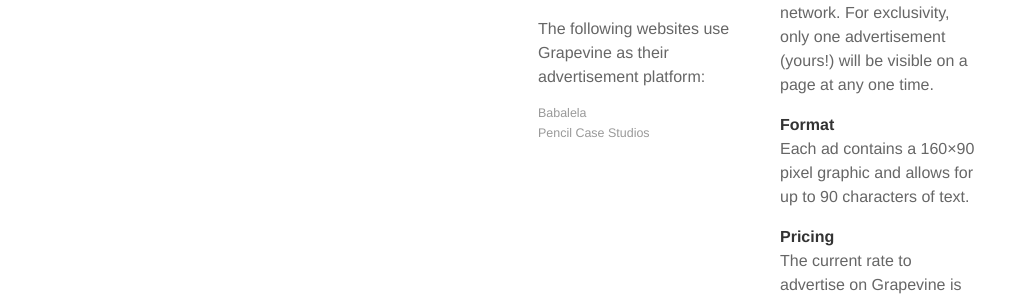
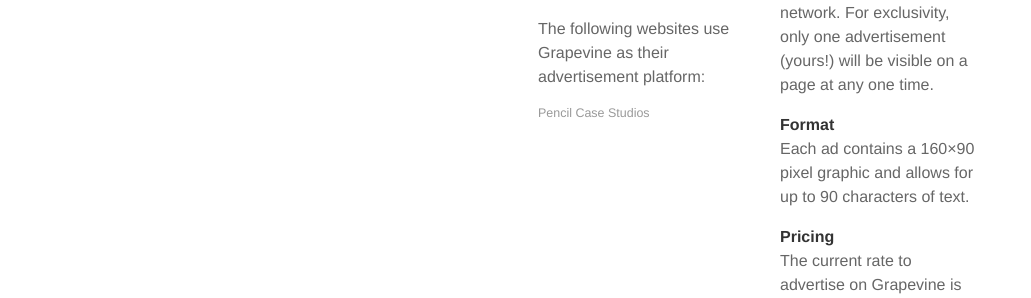
Before and after one commit to babalela/grapevine, a Jekyll site: the page built from index.html, in a window 1280 px wide. Shown: the part 369-667 px from the top of the page, without its empty margins (124-1155 px from the left). Built offline with Jekyll 4.4.1, drawn with Linux system fonts in a browser that asks for light colours; Markdown is read by kramdown in place of the engine named in the settings.

Commit message:
Reduced the list of publishers.

```diff
--- a/index.html
+++ b/index.html
@@ -43,7 +43,7 @@ description: Ad online advertising network.
 		<p>The following websites use Grapevine as their advertisement platform:</p>
 
 		<ul class="members">
-			<li><a href="http://babalela.github.com">Babalela</a></li>
+			<!-- <li><a href="http://babalela.github.com">Babalela</a></li> -->
 			<!-- <li><a href="http://itigi.github.com">Itigi</a></li> -->
 			<li><a href="http://pencilcasestudios.github.com">Pencil Case Studios</a></li>
 			<!-- <li><a href="http://porttwentytwo.github.com">PortTwentyTwo</a></li> -->
```
